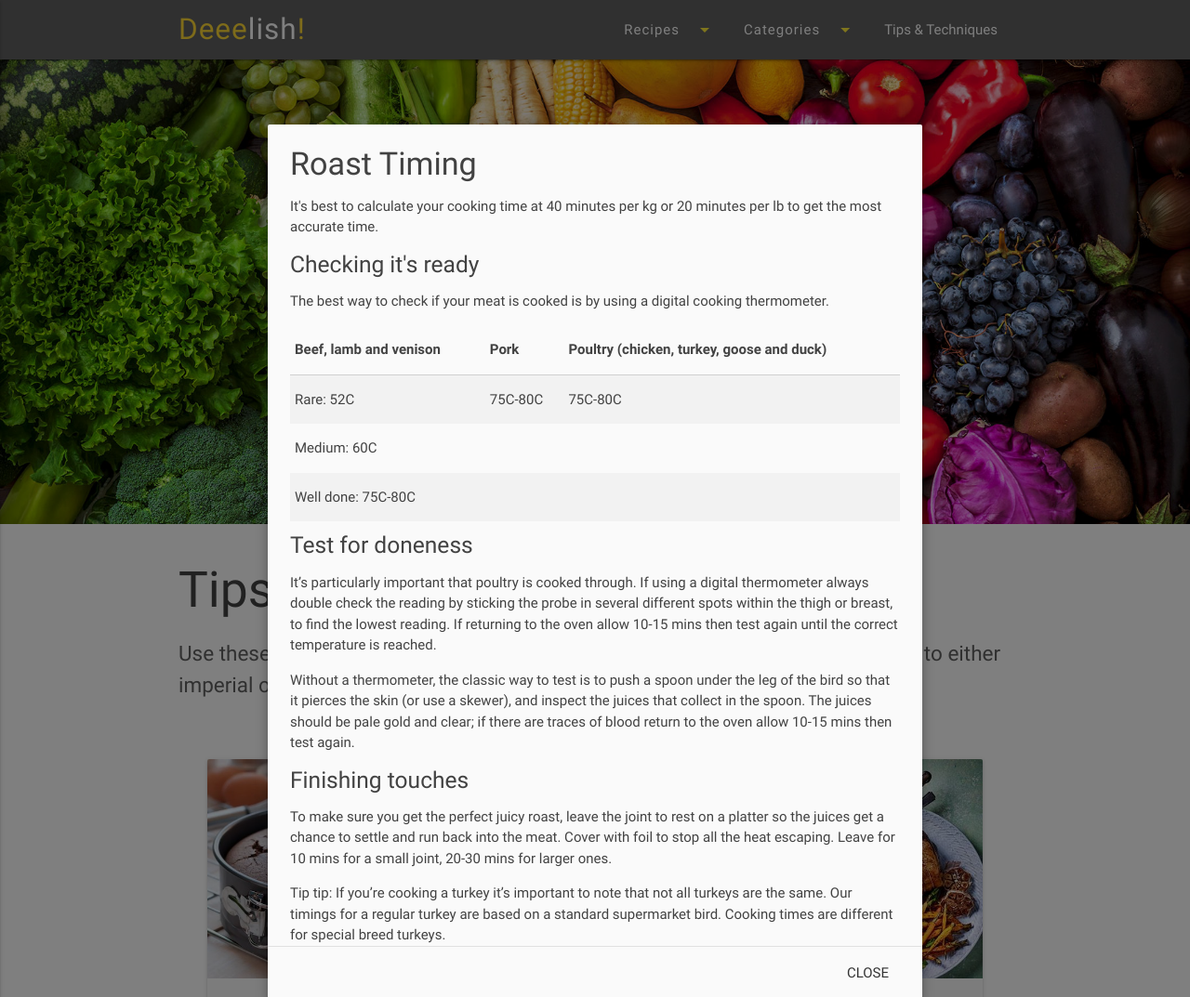
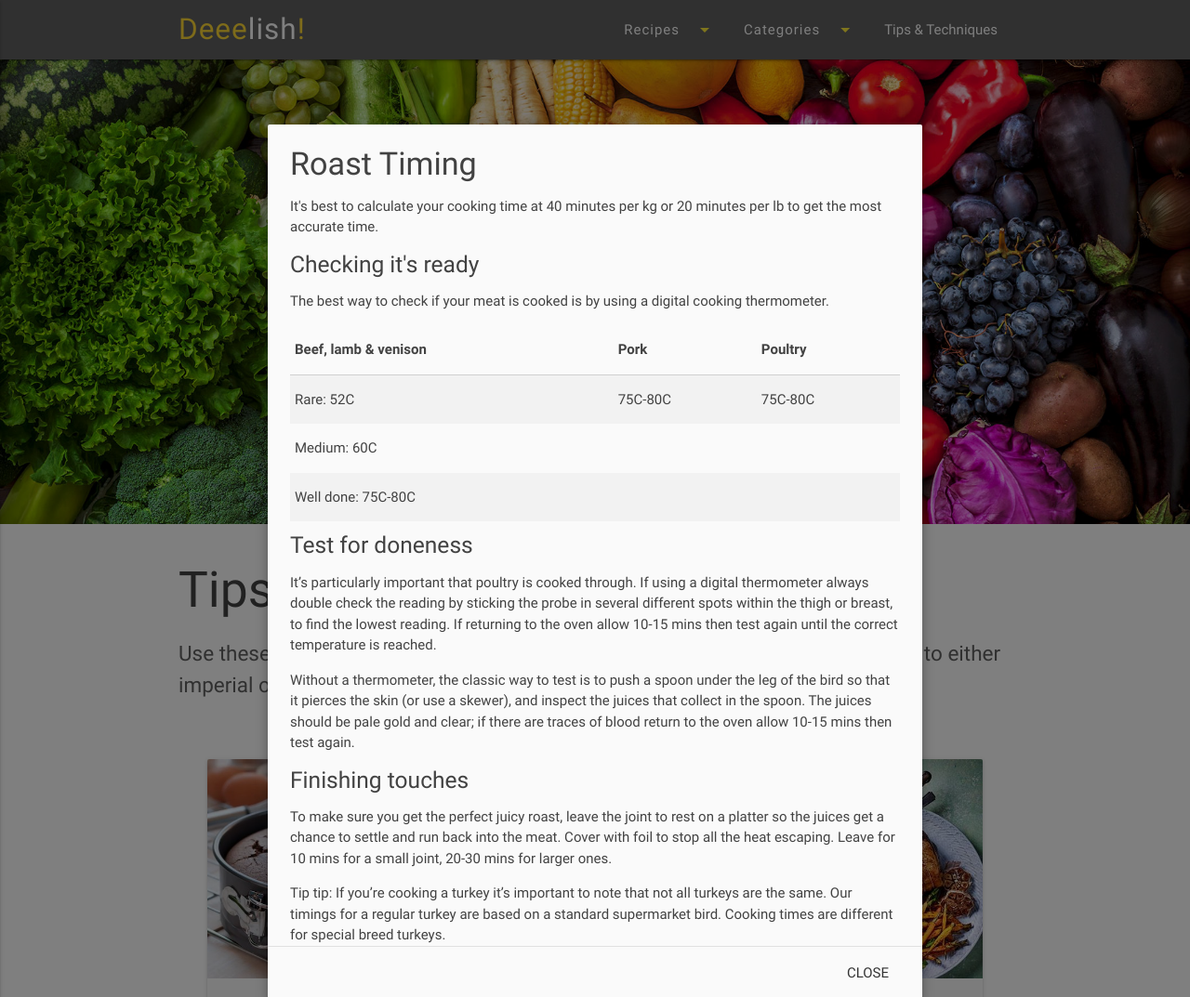
Before and after one commit to Carly07/Deeelish, a Flask app: page /tips_technique in a window 1280 px wide, after a click on "Roast timings". Shown: the top 1073 px of the page at 93% size. Run offline with Flask 2, Linux system fonts and the light colour scheme; some libraries are stand-ins or nearby versions.

Commit message:
edit text on roast timing model

```diff
--- a/templates/tips.html
+++ b/templates/tips.html
@@ -218,9 +218,9 @@
 						<table class="striped">
 							<thead>
 								<tr>
-									<th>Beef, lamb and venison</th>
+									<th>Beef, lamb & venison</th>
 									<th>Pork</th>
-									<th>Poultry (chicken, turkey, goose and duck)</th>
+									<th>Poultry</th>
 								</tr>
 							</thead>
 
```
